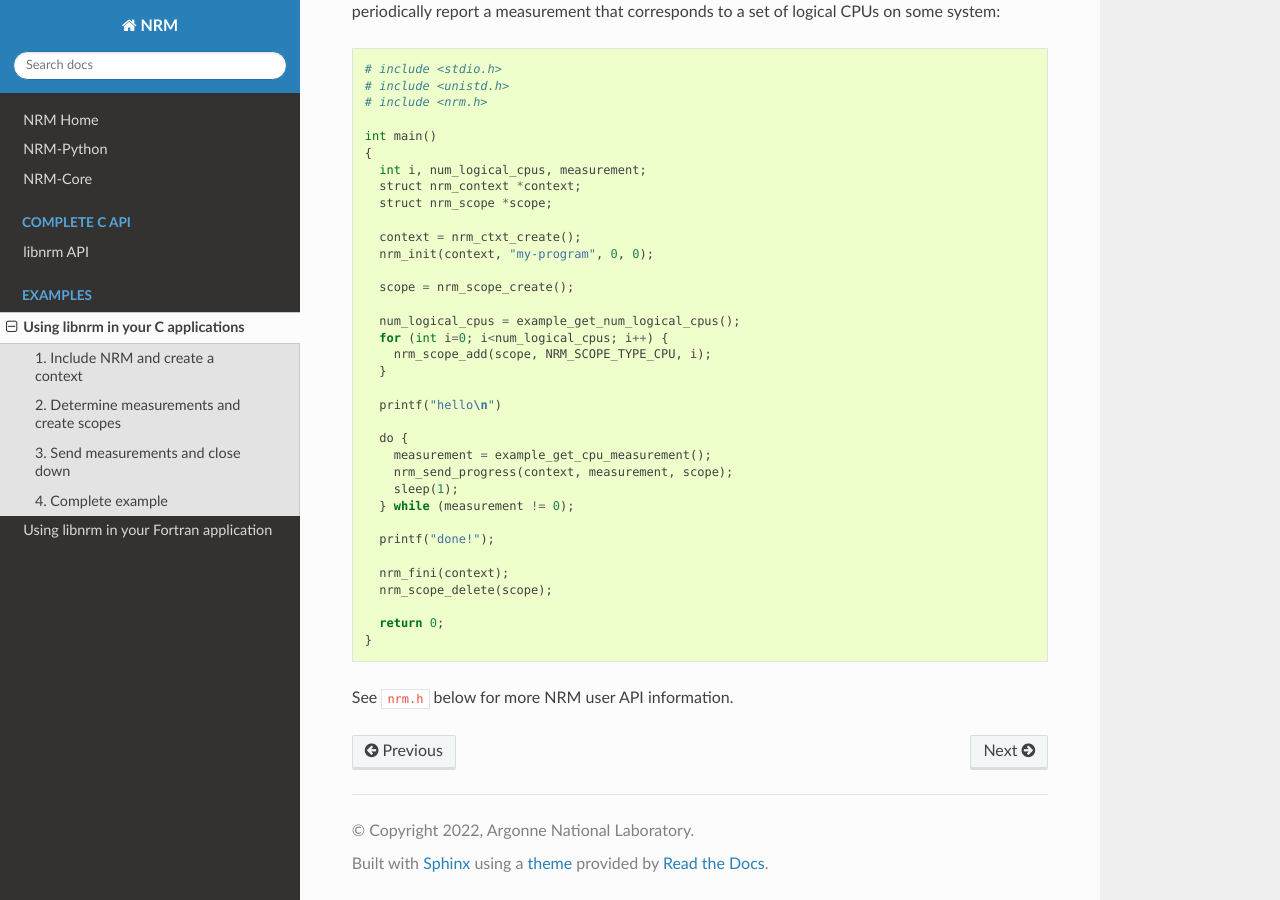
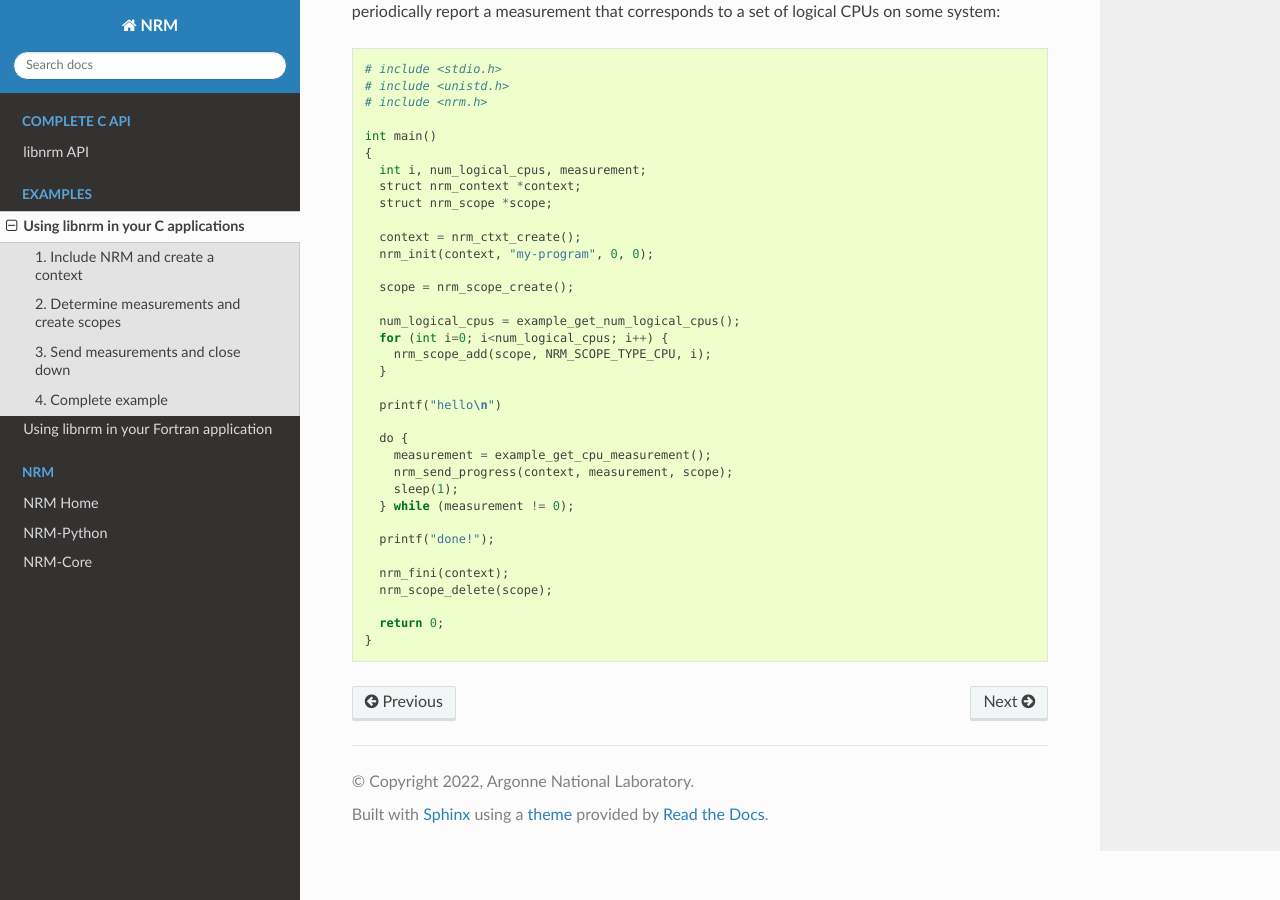
Before and after one commit to anlsys/libnrm, a Sphinx documentation site: the page built from doc/simple_c_example.rst, in a window 1280 px wide and 900 px high, scrolled down 1628 px. Built offline with Sphinx 7.4.7 and the Read the Docs theme 2.0.0, drawn with Linux system fonts in a browser that asks for light colours.

Commit message:
small reorganize

```diff
--- a/doc/simple_c_example.rst
+++ b/doc/simple_c_example.rst
@@ -102,5 +102,3 @@ to periodically report a measurement that corresponds to a set of logical CPUs o
 
      return 0;
    }
-
-See ``nrm.h`` below for more NRM user API information.
```
Also changed, not shown: doc/index.rst (+8 -0 lines), doc/intro_install.rst (+0 -7 lines).
